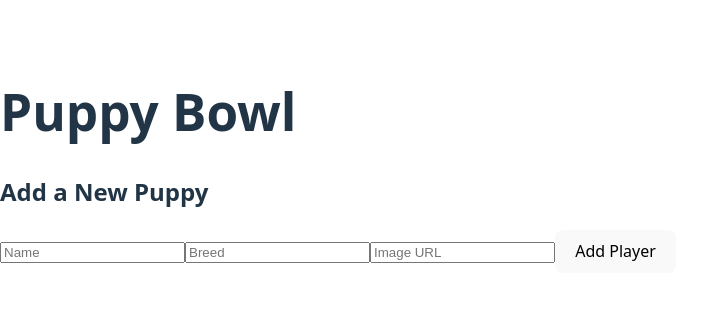
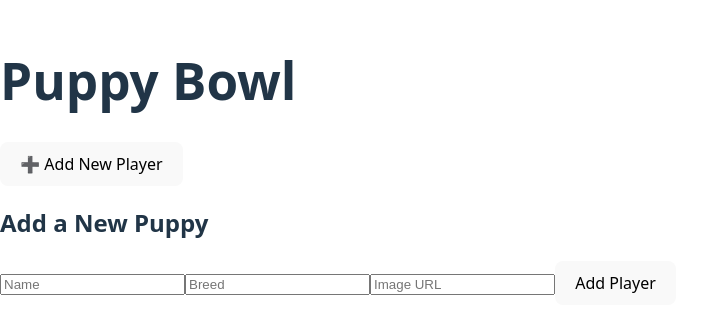
Before and after one commit to EmmaLaszlo/-puppy-bowl-react, a React (Vite) app: page /new in a window 1280 px wide. Shown: the part 239-572 px from the top of the page, without its empty margins (0-719 px from the left). Built offline with nearby package versions, Linux system fonts and the light colour scheme; no server answers; the HTML template or start-up script is replaced by a standard one.

Commit message:
changes to components to show images

```diff
--- a/src/App.jsx
+++ b/src/App.jsx
@@ -1,10 +1,10 @@
 import { useState, useEffect } from 'react';
-import { BrowserRouter as Router, Routes, Route } from 'react-router-dom';
+import { BrowserRouter as Router, Routes, Route, Link } from 'react-router-dom';
 import AllPlayers from './components/AllPlayers';
 import SinglePlayer from './components/SinglePlayer';
 import NewPlayerForm from './components/NewPlayerForm';
 
-const APIURL = `https://fsa-puppy-bowl.herokuapp.com/api/2803-PUPPIES/players`;
+const APIURL = `https://fsa-puppy-bowl.herokuapp.com/api/2803-PUPPIES`;
 
 function App() {
   const [players, setPlayers] = useState([]);
@@ -25,7 +25,14 @@ function App() {
 
   return (
     <Router>
-      <h1> Puppy Bowl </h1>
+      <h1>Puppy Bowl</h1>
+
+      <div>
+        <Link to="/new">
+          <button>➕ Add New Player</button>
+        </Link>
+      </div>
+
       <Routes>
         <Route path="/" element={<AllPlayers players={players} />} />
         <Route path="/player/:id" element={<SinglePlayer />} />
@@ -36,4 +43,3 @@ function App() {
 }
 
 export default App;
-// routing and fetching the API
--- a/src/components/NewPlayerForm.jsx
+++ b/src/components/NewPlayerForm.jsx
@@ -1,7 +1,6 @@
 import { useState } from 'react';
 
-const cohortName = "2302-ACC-PT-WEB-PT-B";
-const APIURL = `https://fsa-puppy-bowl.herokuapp.com/api/${cohortName}`;
+const APIURL = `https://fsa-puppy-bowl.herokuapp.com/api/2803-PUPPIES`;
 
 function NewPlayerForm({ setPlayers }) {
   const [name, setName] = useState('');
--- a/src/components/SinglePlayer.jsx
+++ b/src/components/SinglePlayer.jsx
@@ -1,8 +1,7 @@
 import { useParams, Link } from 'react-router-dom';
 import { useEffect, useState } from 'react';
 
-const cohortName = "2302-ACC-PT-WEB-PT-B";
-const APIURL = `https://fsa-puppy-bowl.herokuapp.com/api/${cohortName}`;
+const APIURL = `https://fsa-puppy-bowl.herokuapp.com/api/2803-PUPPIES`;
 
 function SinglePlayer() {
   const { id } = useParams();
@@ -13,14 +12,16 @@ function SinglePlayer() {
       try {
         const res = await fetch(`${APIURL}/players/${id}`);
         const data = await res.json();
+        console.log("Single player data:", data);
         setPlayer(data.data.player);
       } catch (err) {
-        console.error(err);
+        console.error("Failed to fetch player:", err);
       }
     }
 
     fetchSinglePlayer();
   }, [id]);
+
 
   if (!player) return <p>Loading...</p>;
 
```
